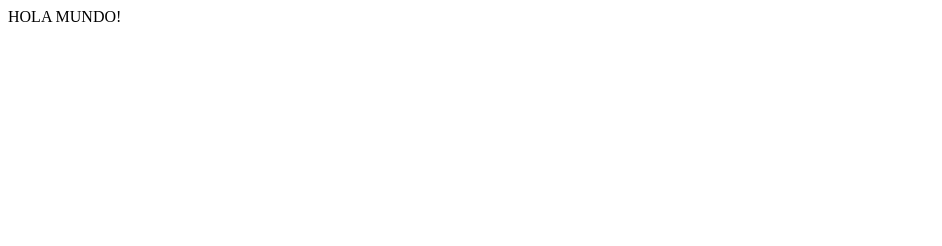
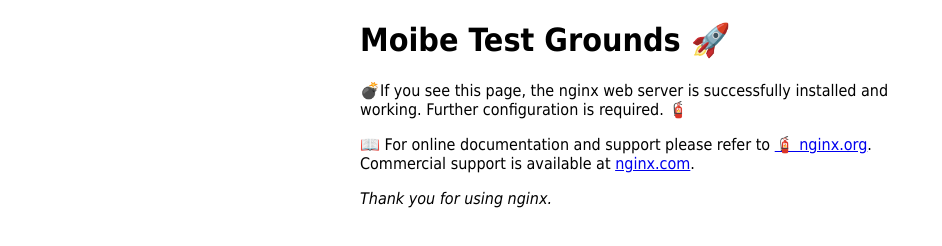
Before and after one commit to Moibe/superheroes-prod, a plain HTML site: page index.html in a window 1280 px wide. Shown: the whole page, without its empty margins (0-942 px from the left). Drawn offline with Linux system fonts and the light colour scheme.

Commit message:
index edit

```diff
--- a/index.html
+++ b/index.html
@@ -1,5 +1,23 @@
+<!DOCTYPE html>
 <html>
-    <body>
-        HOLA MUNDO!
-    </body>
+<head>
+<title>Welcome to nginx!</title>
+<style>
+html { color-scheme: light dark; }
+body { width: 35em; margin: 0 auto;
+font-family: Tahoma, Verdana, Arial, sans-serif; }
+</style>
+</head>
+<body>
+<h1>Moibe Test Grounds 🚀</h1>
+<p> 💣If you see this page, the nginx web server is successfully installed and
+working. Further configuration is required. 🧯</p>
+
+<p>📖 For online documentation and support please refer to
+<a href="http://nginx.org/">🧯 nginx.org</a>.<br/>
+Commercial support is available at
+<a href="http://nginx.com/">nginx.com</a>.</p>
+
+<p><em>Thank you for using nginx.</em></p>
+</body>
 </html>
```
Also changed, not shown: 1 other file.
